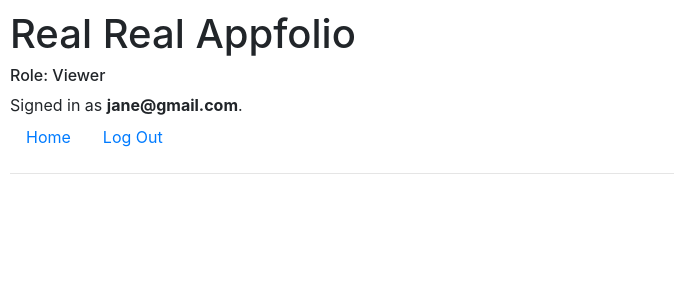
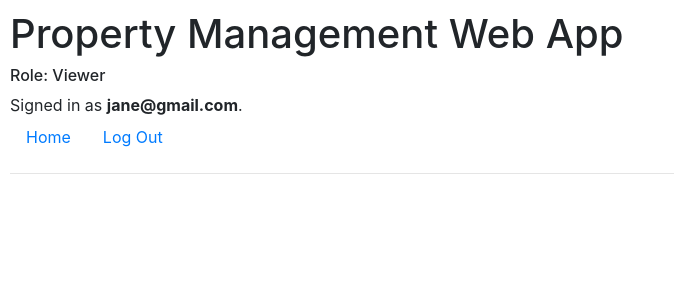
Before and after one commit to cheetiantey/property-management-web-app, a Django app: page / in a window 1280 px wide. Shown: the top 300 px of the page, without its empty margins (0-674 px from the left). Run offline with Django 3.2, Linux system fonts and the light colour scheme; a user stored in the database is signed in; data comes from the database, SQL or seed files in the repository; some libraries are stand-ins or nearby versions.

Commit message:
Update header and body

```diff
--- a/management/templates/management/layout.html
+++ b/management/templates/management/layout.html
@@ -4,12 +4,12 @@
 <html lang="en">
     <link rel="shortcut icon" type="image/png" href="static/management/favicon.ico"/>
     <head>
-        <title>{% block title %}Real Appfolio{% endblock %}</title>
+        <title>{% block title %}Property Management{% endblock %}</title>
         <link rel="stylesheet" href="https://stackpath.bootstrapcdn.com/bootstrap/4.4.1/css/bootstrap.min.css" integrity="sha384-Vkoo8x4CGsO3+Hhxv8T/Q5PaXtkKtu6ug5TOeNV6gBiFeWPGFN9MuhOf23Q9Ifjh" crossorigin="anonymous">
         <link href="{% static 'management/styles.css' %}" rel="stylesheet">
     </head>
     <body>
-        <h1>Real Real Appfolio</h1>
+        <h1>Property Management Web App</h1>
         <div>
             {% if user.is_authenticated %}
                 <h6>Role: {{  user.role.capitalize  }}</h6>
```
